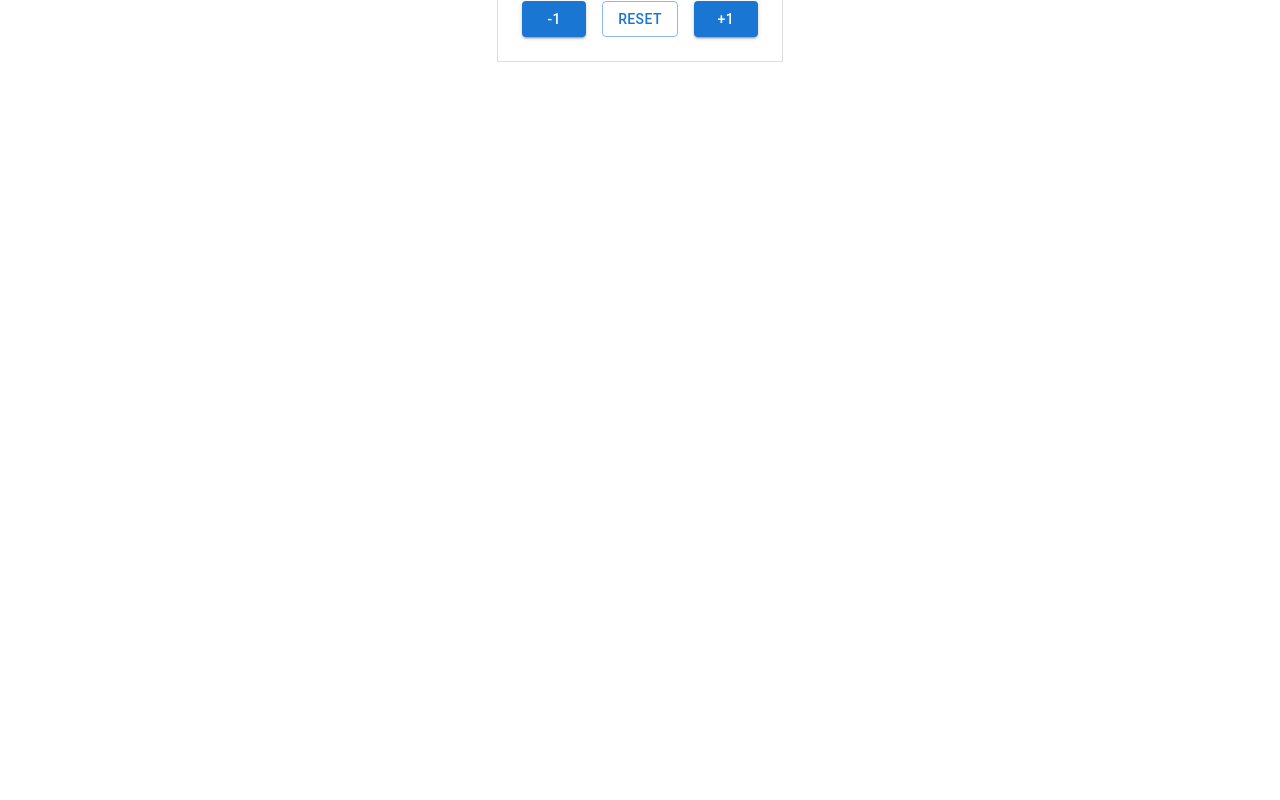
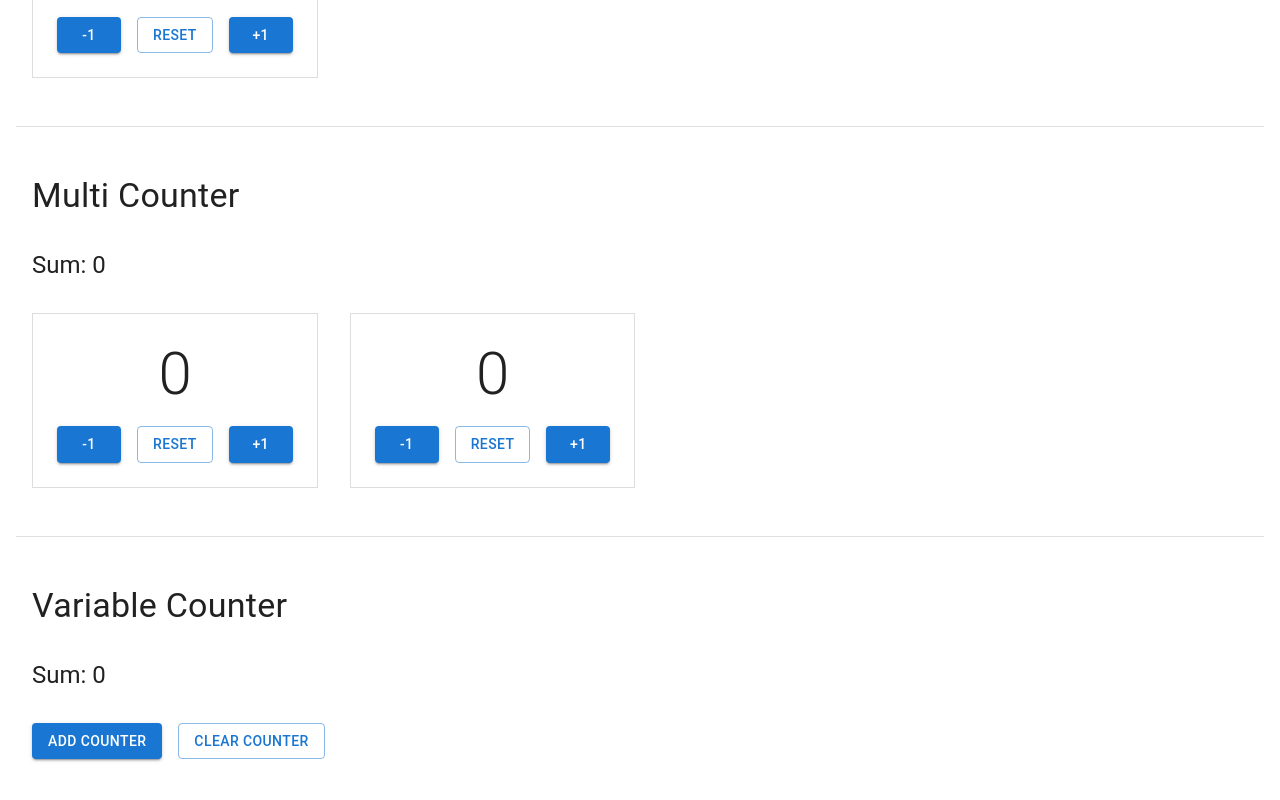
Before and after one commit to yshinohara-visco/ReactOnGitHub, a React (Vite) app: page /ReactOnGitHub/counter in a window 1280 px wide. Shown: the part 274-1074 px from the top of the page. Before the commit the page ends 800 px from the top, so only its background shows below. Built offline with nearby package versions, Linux system fonts and the light colour scheme.

Commit message:
カウンタを追加

```diff
--- a/src/pages/Counter/Counter.tsx
+++ b/src/pages/Counter/Counter.tsx
@@ -1,12 +1,17 @@
-import { Button, CssBaseline, Stack, Typography } from "@mui/material";
+import { Button, CssBaseline, Divider, Stack, Typography } from "@mui/material";
 import { useState } from "react";
+import { CounterMulti } from "./CounterMulti";
+import { WrapCounterVaribale as CounterVariable } from "./CounterVaribale";
 
 export const Counter = () => {
   return (
     <CssBaseline>
-      <Stack padding={2} maxWidth={600} margin="0 auto" spacing={4}>
-        <Typography variant="h4">Counter</Typography>
+      <Stack padding={2} alignItems="flex-start" spacing={4}>
         <BasicCounter />
+        <Divider flexItem />
+        <CounterMulti />
+        <Divider flexItem />
+        <CounterVariable />
       </Stack>
     </CssBaseline>
   );
@@ -16,6 +21,8 @@ const BasicCounter = () => {
   const [count, setCount] = useState(0);
 
   return (
+    <Stack padding={2} margin="0 auto" spacing={4}>
+      <Typography variant="h4">Counter</Typography>
       <Stack
         padding={3}
         spacing={2}
@@ -35,5 +42,6 @@ const BasicCounter = () => {
           </Button>
         </Stack>
       </Stack>
+    </Stack>
   );
 };
--- /dev/null
+++ b/src/pages/Counter/CounterMulti.tsx
@@ -0,0 +1,49 @@
+import { Button, Stack, Typography } from "@mui/material";
+import { useState } from "react";
+
+export const CounterMulti = () => {
+  const [countA, setCountA] = useState(0);
+  const [countB, setCountB] = useState(0);
+
+  const sum = countA + countB;
+
+  return (
+    <Stack padding={2} spacing={4}>
+      <Typography variant="h4">Multi Counter</Typography>
+      <Typography variant="h5">Sum: {sum}</Typography>
+      <Stack direction="row" spacing={4} justifyContent="center">
+        <CounterChild count={countA} setCount={setCountA} />
+        <CounterChild count={countB} setCount={setCountB} />
+      </Stack>
+    </Stack>
+  );
+};
+
+const CounterChild = (props: {
+  count: number;
+  setCount: React.Dispatch<React.SetStateAction<number>>;
+}) => {
+  const { count, setCount } = props;
+
+  return (
+    <Stack
+      padding={3}
+      spacing={2}
+      alignItems="center"
+      sx={{ border: "1px solid #ddd" }}
+    >
+      <Typography variant="h2">{count}</Typography>
+      <Stack direction="row" spacing={2}>
+        <Button variant="contained" onClick={() => setCount(count - 1)}>
+          -1
+        </Button>
+        <Button variant="outlined" onClick={() => setCount(0)}>
+          Reset
+        </Button>
+        <Button variant="contained" onClick={() => setCount(count + 1)}>
+          +1
+        </Button>
+      </Stack>
+    </Stack>
+  );
+};
--- /dev/null
+++ b/src/pages/Counter/CounterVaribale.tsx
@@ -0,0 +1,141 @@
+import { Button, Stack, Typography } from "@mui/material";
+import {
+  createContext,
+  useCallback,
+  useContext,
+  useMemo,
+  useState,
+} from "react";
+
+type Counts = {
+  ids: number[];
+  values: { [key: number]: number };
+};
+
+type ContextCountsType = {
+  counts: Counts;
+  setCount: (id: number, value: number) => void;
+  addCounter: () => number;
+  removeCounter: (id: number) => void;
+};
+export const ContextCounts = createContext<ContextCountsType | null>(null);
+export const ProviderCounts = (props: { children: React.ReactNode }) => {
+  const [counts, setCounts] = useState<Counts>({
+    ids: [],
+    values: {},
+  });
+
+  const setCount = useCallback((id: number, value: number) => {
+    setCounts((prev) => ({
+      ids: prev.ids,
+      values: { ...prev.values, [id]: value },
+    }));
+  }, []);
+
+  const addCounter = useCallback(() => {
+    const id = Date.now(); // 甘いけどとりあえず一意なIDとして
+    setCounts((prev) => ({
+      ids: [...prev.ids, id],
+      values: { ...prev.values, [id]: 0 },
+    }));
+    return id;
+  }, []);
+
+  const removeCounter = useCallback((id: number) => {
+    setCounts((prev) => {
+      const { [id]: _, ...values } = prev.values;
+      return {
+        ids: prev.ids.filter((item) => item !== id),
+        values,
+      };
+    });
+  }, []);
+
+  const value = useMemo(
+    () => ({
+      counts,
+      setCount,
+      addCounter,
+      removeCounter,
+    }),
+    [counts, setCount, addCounter, removeCounter]
+  );
+
+  return (
+    <ContextCounts.Provider value={value}>
+      {props.children}
+    </ContextCounts.Provider>
+  );
+};
+
+export const WrapCounterVaribale = () => {
+  return (
+    <ProviderCounts>
+      <CounterVaribale />
+    </ProviderCounts>
+  );
+};
+
+const CounterVaribale = () => {
+  const { counts, addCounter, removeCounter } = useContext(ContextCounts)!;
+
+  const sum = counts.ids.reduce((acc, id) => acc + counts.values[id], 0);
+
+  return (
+    <Stack padding={2} spacing={4} alignItems="flex-start">
+      <Typography variant="h4">Variable Counter</Typography>
+      <Typography variant="h5">Sum: {sum}</Typography>
+      <Stack direction="row" spacing={2} alignItems="center">
+        <Button variant="contained" onClick={() => addCounter()}>
+          Add Counter
+        </Button>
+        <Button
+          variant="outlined"
+          onClick={() => {
+            counts.ids.forEach((id) => {
+              removeCounter(id);
+            });
+          }}
+        >
+          Clear Counter
+        </Button>
+      </Stack>
+      <Stack direction="row" spacing={4} overflow="auto">
+        {counts.ids.map((id) => (
+          <CounterItem key={id} id={id} />
+        ))}
+      </Stack>
+    </Stack>
+  );
+};
+
+const CounterItem = (props: { id: number }) => {
+  const { id } = props;
+  const { counts, setCount, removeCounter } = useContext(ContextCounts)!;
+  const count = counts.values[id];
+
+  return (
+    <Stack
+      padding={3}
+      spacing={2}
+      alignItems="center"
+      sx={{ border: "1px solid #ddd" }}
+    >
+      <Typography variant="h2">{count}</Typography>
+      <Stack direction="row" spacing={2}>
+        <Button variant="contained" onClick={() => setCount(id, count - 1)}>
+          -1
+        </Button>
+        <Button variant="outlined" onClick={() => setCount(id, 0)}>
+          Reset
+        </Button>
+        <Button variant="contained" onClick={() => setCount(id, count + 1)}>
+          +1
+        </Button>
+        <Button variant="text" color="error" onClick={() => removeCounter(id)}>
+          Remove
+        </Button>
+      </Stack>
+    </Stack>
+  );
+};
```
Also changed, not shown: eslint.config.js (+7 -0 lines). Lines whose indentation alone changed are shown as unchanged.
